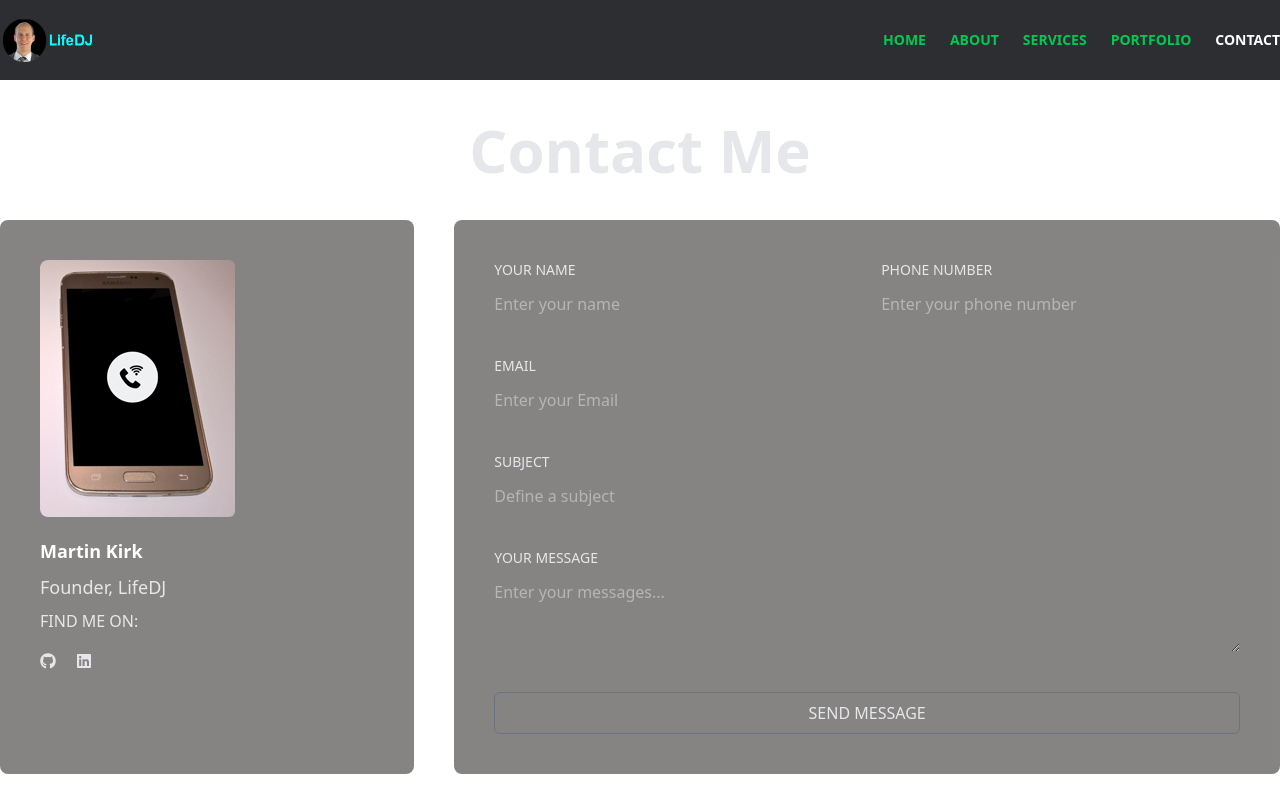
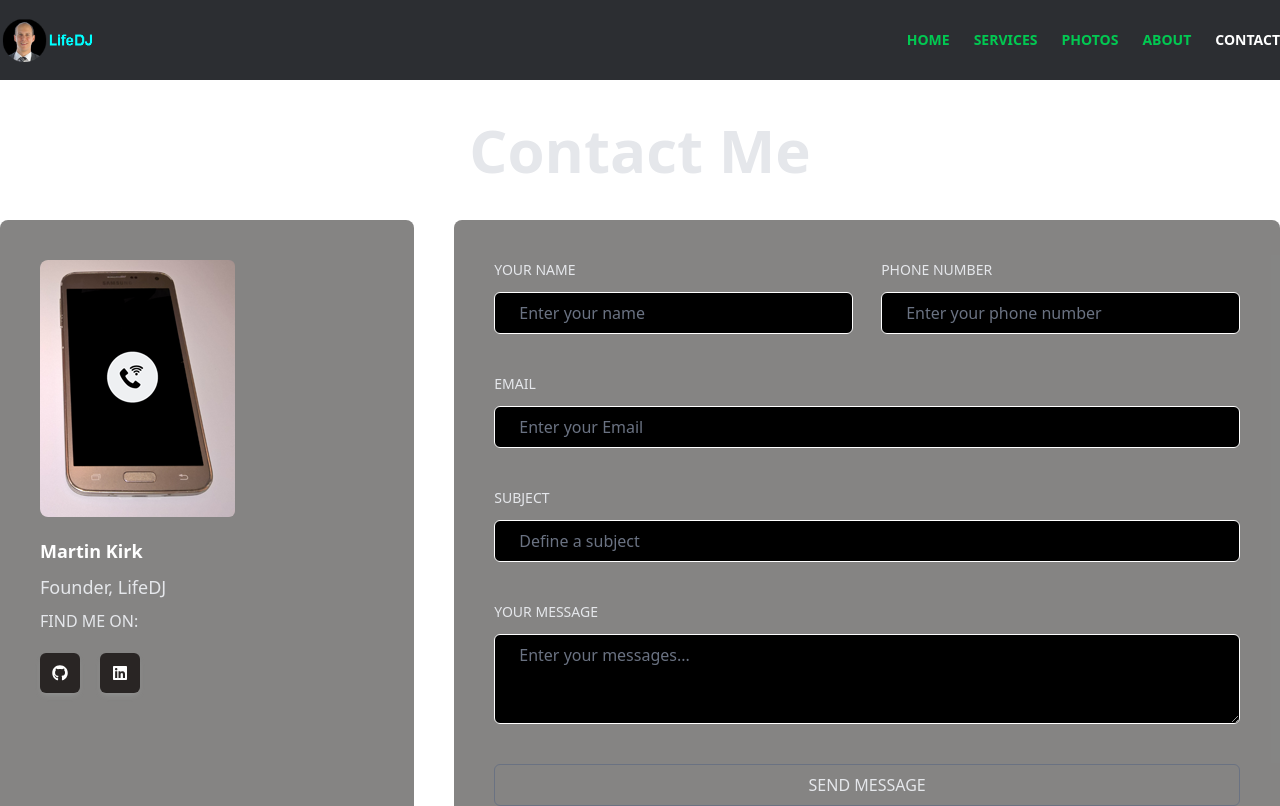
Before and after one commit to DjKirkovic/ldj, a React (Vite) app: page /contact in a window 1280 px wide. Shown: the top 806 px of the page. Built offline with nearby package versions, Linux system fonts and the light colour scheme.

Commit message:
Contact me colours updated

```diff
--- a/src/App.jsx
+++ b/src/App.jsx
@@ -2,7 +2,7 @@ import AboutMe from "./components/AboutMe";
 import ContactMe from "./components/ContactMe";
 import Features from "./components/Features";
 import Hero from "./components/Hero";
-import Portfolio from "./components/Portfolio";
+import Photos from "./components/Photos";
 import './index.css'
 
 function App() {
--- a/src/components/ContactMe.jsx
+++ b/src/components/ContactMe.jsx
@@ -20,6 +20,8 @@ const ContactMe = () => {
     setSubject("");
     setMessages("");
   };
+const inputStyle = "flex-1 rounded-md bg-black text-white px-6 py-2  outline-none border border-lightText placeholder:text-gray-500 focus-within:border-designColor duration-300;"
+
   return (
     <Container className="border-b border-black">
       <div className="flex flex-col items-center">
@@ -48,7 +50,7 @@ const ContactMe = () => {
               <input
                 type="text"
                 placeholder="Enter your name"
-                className="inputStyle"
+                className={inputStyle}
                 onChange={(e) => setUserName(e.target.value)}
                 value={userName}
               />
@@ -58,7 +60,7 @@ const ContactMe = () => {
               <input
                 type="text"
                 placeholder="Enter your phone number"
-                className="inputStyle"
+                className={inputStyle}
                 onChange={(e) => setPhone(e.target.value)}
                 value={phone}
               />
@@ -69,7 +71,7 @@ const ContactMe = () => {
             <input
               type="email"
               placeholder="Enter your Email"
-              className="inputStyle"
+              className={inputStyle}
               onChange={(e) => setEmail(e.target.value)}
               value={email}
             />
@@ -79,7 +81,7 @@ const ContactMe = () => {
             <input
               type="text"
               placeholder="Define a subject"
-              className="inputStyle"
+              className={inputStyle}
               onChange={(e) => setSubject(e.target.value)}
               value={subject}
             />
@@ -89,7 +91,7 @@ const ContactMe = () => {
             <textarea
               type="text"
               placeholder="Enter your messages..."
-              className="inputStyle"
+              className={inputStyle}
               cols={1}
               rows={3}
               onChange={(e) => setMessages(e.target.value)}
--- a/src/components/Features.jsx
+++ b/src/components/Features.jsx
@@ -10,9 +10,12 @@ import FeatureCard from "./FeatureCard";
 
 const Features = () => {
   return (
-    <Container className="border-b border-black flex flex-col gap-7">
+    <Container className="border-b border-black flex flex-col">
       <Subtitle title="" />
-      <Title title="What I Do" />
+       <div className="flex flex-col items-center mb-10">
+        <Title title="Services" />
+      </div>
+
       <div className="grid grid-cols-3 gap-x-5 gap-y-7">
         {featuresData.map((item) => (
           <FeatureCard key={item.id} item={item} />
--- a/src/components/Header.jsx
+++ b/src/components/Header.jsx
@@ -9,9 +9,9 @@ const Header = () => {
 
   const navigationArray = [
     { title: "Home", link: "/" },
+    { title: "Services", link: "/services" },
+    { title: "Photos", link: "/photos" },
     { title: "About", link: "/about" },
-    { title: "Services", link: "/services" },
-    { title: "Portfolio", link: "/portfolio" },
     { title: "Contact", link: "/contact" },
   ];
 
--- a/src/components/Portfolio.jsx
+++ b/src/components/Photos.jsx
@@ -8,12 +8,12 @@ import { MdArrowOutward } from "react-icons/md";
 import PortfolioCard from "./ui/PortfolioCard";
 import { portfolioData } from "../constant/data";
 
-const Portfolio = () => {
+const Photos = () => {
   return (
     <Container className="border-b border-black">
       <div className="flex flex-col items-center">
         <Subtitle title="" />
-        <Title title="Portfolio" />
+        <Title title="Photos" />
       </div>
       <div className="grid grid-cols-3 gap-10 pt-10">
         {portfolioData.map((item) => (
@@ -24,4 +24,4 @@ const Portfolio = () => {
   );
 };
 
-export default Portfolio;
+export default Photos;
--- a/src/components/ui/FeatureCard.jsx
+++ b/src/components/ui/FeatureCard.jsx
@@ -1,13 +1,14 @@
 import React from "react";
 
+const iconstyle = "text-2xl text-red-500";//designColor
 const FeatureCard = ({ item }) => {
   return (
     <div className="w-full p-10 bg-black flex flex-col gap-5 rounded-lg shadow-lg shadow-gray-500/10">
-      <span className="iconstyle">{item.icon}</span>
+      <span className={iconstyle}>{item.icon}</span>
 
       <p className="text-lg font-bold">{item.title}</p>
       <p className="text-base font-medium">{item.descripton}</p>
-      <IoMdArrowRoundForward className="iconstyle" />
+      <IoMdArrowRoundForward className={iconstyle} />
     </div>
   );
 };
--- a/src/components/ui/SocialIcon.jsx
+++ b/src/components/ui/SocialIcon.jsx
@@ -1,13 +1,14 @@
 import React from "react";
 import { FaGithub, FaLinkedin } from "react-icons/fa6";
 
+const portfolioIconStyle = "bg-stone-800 w-10 h-10 inline-flex text-white text-base justify-center items-center rounded-md hover:text-designColor duration-500 hover:-translate-y-2 hover:bg-black shadow-md shadow-gray-200/10 hover:shadow-designColor/10;"
 const SocialIcon = () => {
   return (
     <div className="flex items-center gap-5">
-      <a title="Github" href="https://github.com/DjKirkovic" target="_blank" rel="noopener noreferrer" className="portfolioIconStyle">
+      <a title="Github" href="https://github.com/DjKirkovic" target="_blank" rel="noopener noreferrer" className={portfolioIconStyle}>
         <FaGithub />
       </a>
-      <a title="LinkedIn" href="https://www.linkedin.com/in/martinkirk/" target="_blank" rel="noopener noreferrer" className="portfolioIconStyle">
+      <a title="LinkedIn" href="https://www.linkedin.com/in/martinkirk/" target="_blank" rel="noopener noreferrer" className={portfolioIconStyle}>
         <FaLinkedin />
       </a>
     </div>
--- a/src/main.jsx
+++ b/src/main.jsx
@@ -7,7 +7,7 @@ import { Outlet, RouterProvider, createBrowserRouter } from "react-router-dom";
 import Footer from "./components/Footer.jsx";
 import About from "./pages/About.jsx";
 import Services from "./pages/Services.jsx";
-import Portfolio from "./components/Portfolio.jsx";
+import Photos from "./components/Photos.jsx";
 import ContactPage from "./pages/ContactPage.jsx";
 import PortfolioPage from "./pages/PortfolioPage.jsx";
 
@@ -39,7 +39,7 @@ const router = createBrowserRouter([
         element: <Services />,
       },
       {
-        path: "/portfolio",
+        path: "/Photos",
         element: <PortfolioPage />,
       },
       {
--- a/src/pages/PortfolioPage.jsx
+++ b/src/pages/PortfolioPage.jsx
@@ -1,10 +1,10 @@
 import React from "react";
-import Portfolio from "../components/Portfolio";
+import Photos from "../components/Photos";
 
 const PortfolioPage = () => {
   return (
     <div className="bg-primaryColour text-gray-200">
-      <Portfolio />
+      <Photos />
     </div>
   );
 };
```
Also changed, not shown: 1 other file (tests, documents, lock files or other folders).
